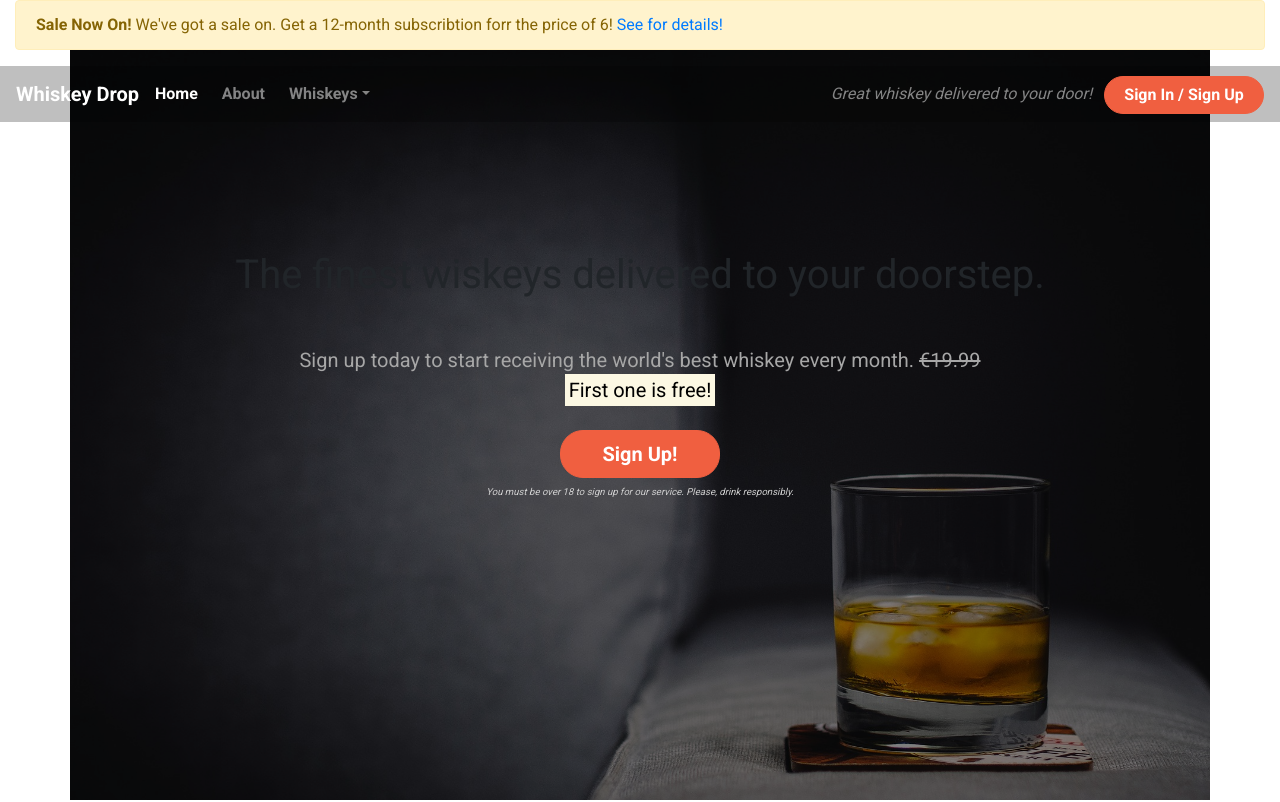
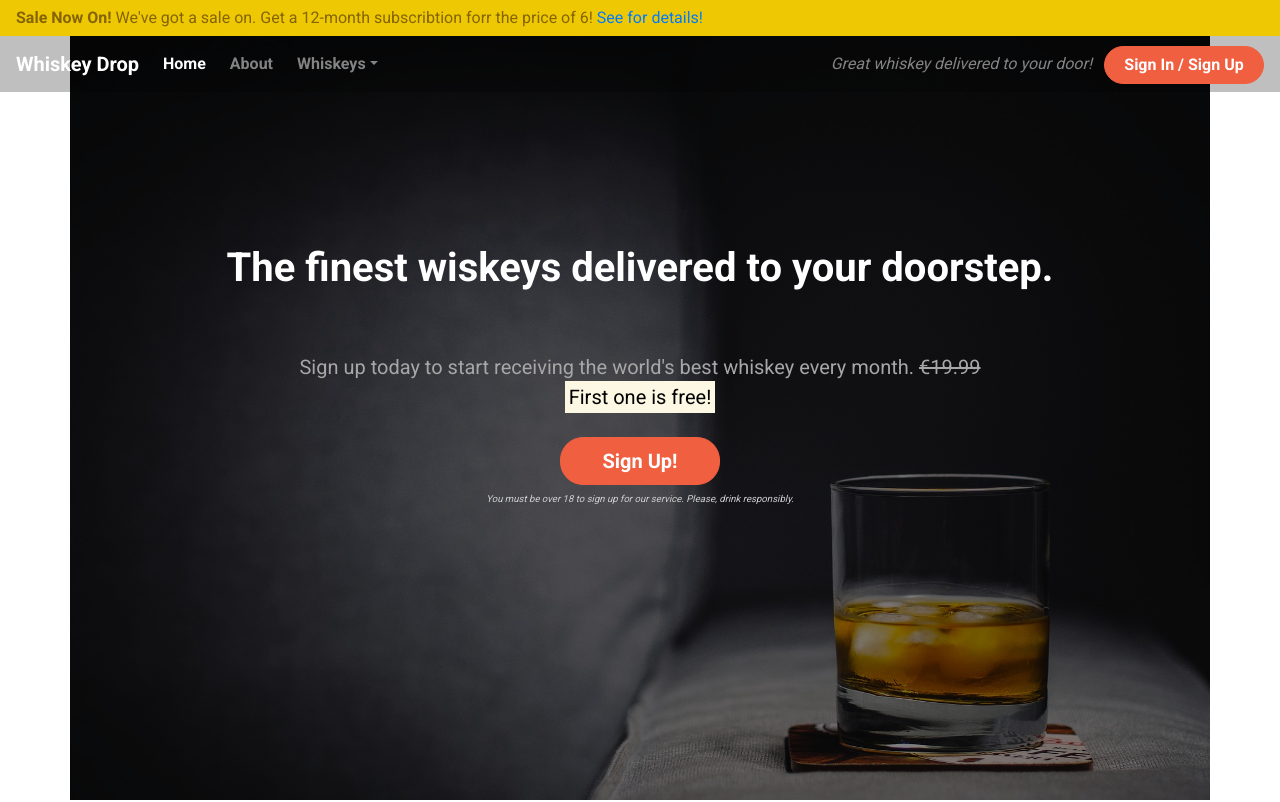
Before and after one commit to B-art-W/whisky_drop, a plain HTML site: page index.html in a window 1280 px wide. Shown: the top 802 px of the page. Drawn offline with nearby package versions, Linux system fonts and the light colour scheme.

Commit message:
css updates for alert container

```diff
--- a/css/style.css
+++ b/css/style.css
@@ -2,7 +2,18 @@ body{
     font-family: 'Roboto', sans-serif;
 }
 
-.alert-container{}
+.alert-container .col-12{
+    padding-left: 0;
+    padding-right: 0;
+}
+
+.site-wide-alert {
+    border-radius: 0;
+    margin-bottom: 0;
+    padding: 5px 15px;
+    background-color: #eec802;
+    border-color: #eec802;
+}
 
 .callout-container{
     height: 100vh;
@@ -88,10 +99,11 @@ body{
     background-color: transparent;
 }
 
-.jumbotron-header{
+.jumbotron h1{
     color: white;
     font-weight: bold;
     margin-bottom: 30px;
+    color: white;
 }
 
 .jumbotron .lead{
--- a/index.html
+++ b/index.html
@@ -24,7 +24,7 @@
         </div>
 
         <nav class="navbar navbar-dark navbar-expand-sm">
-            <a href="/" class="navbar-brand mr-2">Whiskey Drop</a>
+            <a href="/" class="navbar-brand">Whiskey Drop</a>
 
             <button class="navbar-toggler ml-auto" type="button" data-toggle="collapse" data-target="#navbarNavDropdown" aria-controls="navbarNavDropdown" aria-expanded="false" aria-label="Toggle navigation">
             <span class="navbar-togler-icon"></span>
```
